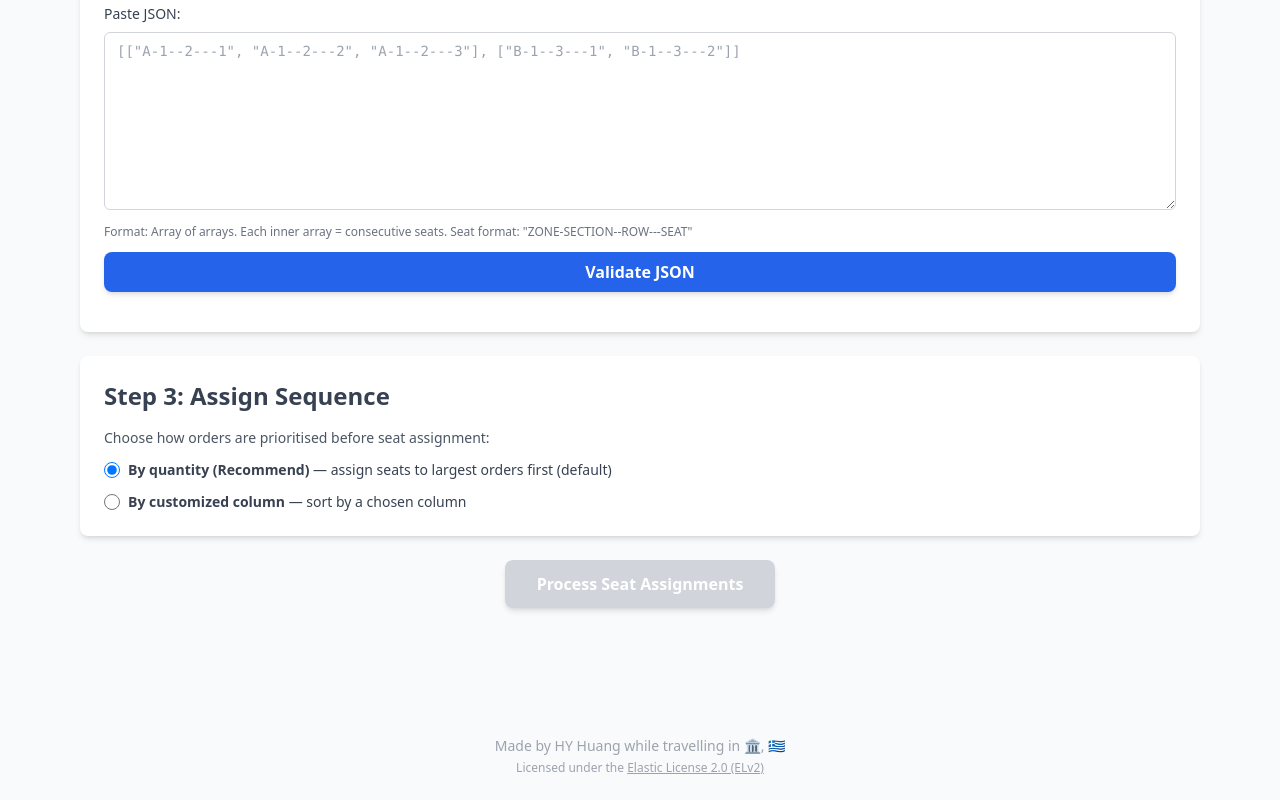
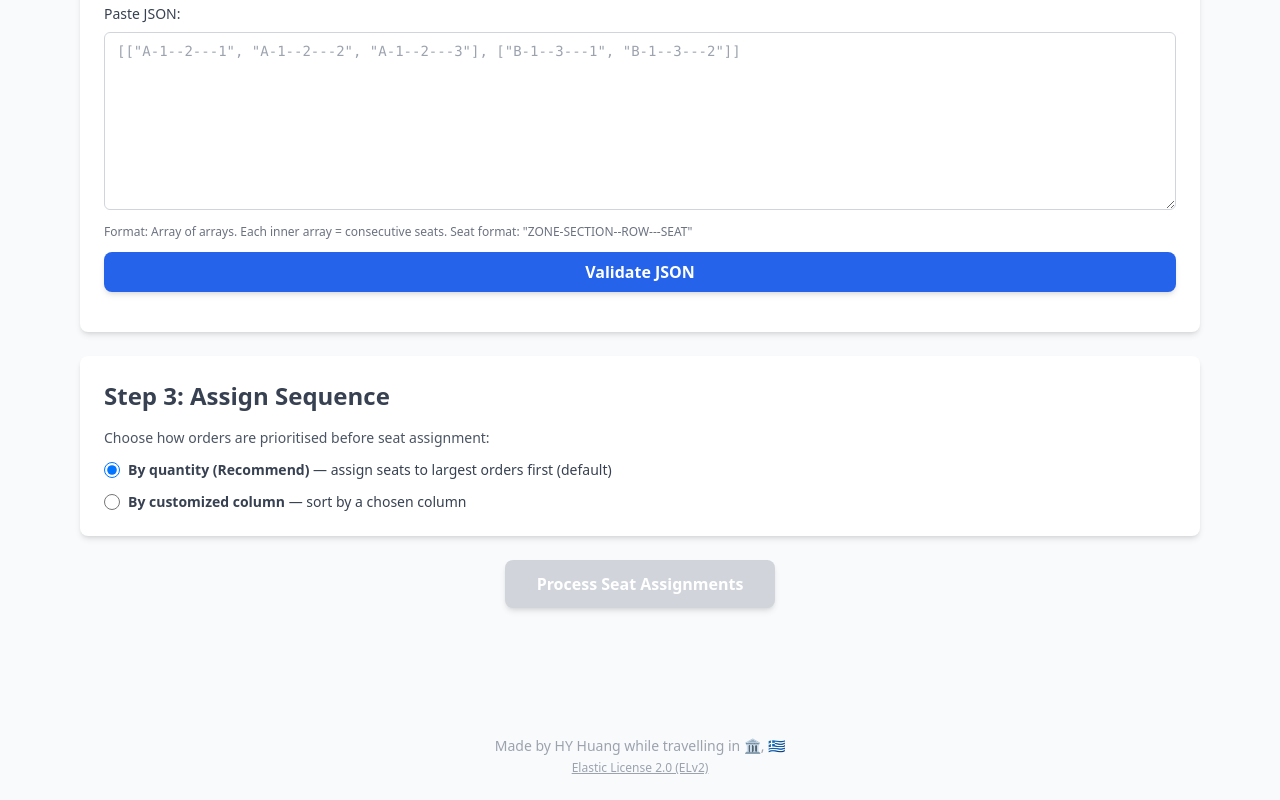
Before and after one commit to HongYanHuang/seating-agent, a plain HTML site: page index.html in a window 1280 px wide. Shown: the part 648-1448 px from the top of the page. Drawn offline with nearby package versions, Linux system fonts and the light colour scheme.

Commit message:
Simplify footer license text to just "Elastic License 2.0 (ELv2)"
Co-Authored-By: Claude Sonnet 4.6 <noreply@anthropic.com>

```diff
--- a/index.html
+++ b/index.html
@@ -229,7 +229,7 @@
     <footer class="bg-gray-50 text-gray-400 py-6 mt-12">
         <div class="container mx-auto px-4 text-center">
             <p class="text-sm">Made by HY Huang while travelling in 🏛️, 🇬🇷</p>
-            <p class="text-xs mt-1">Licensed under the <a href="https://www.elastic.co/licensing/elastic-license" target="_blank" class="underline hover:text-gray-600">Elastic License 2.0 (ELv2)</a></p>
+            <p class="text-xs mt-1"><a href="https://www.elastic.co/licensing/elastic-license" target="_blank" class="underline hover:text-gray-600">Elastic License 2.0 (ELv2)</a></p>
         </div>
     </footer>
 
```
Also changed, not shown: transformer.html (+1 -1 lines).
